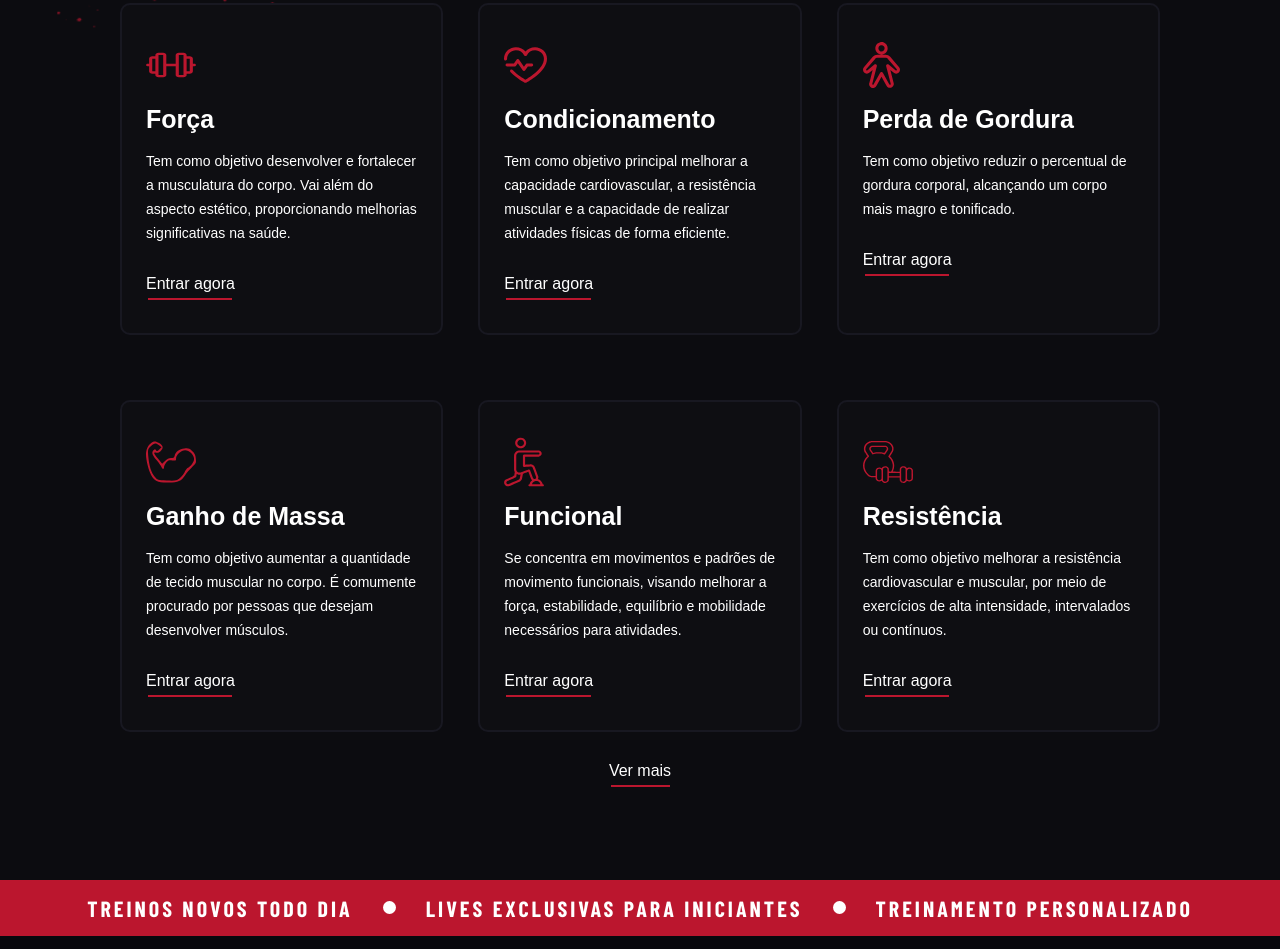
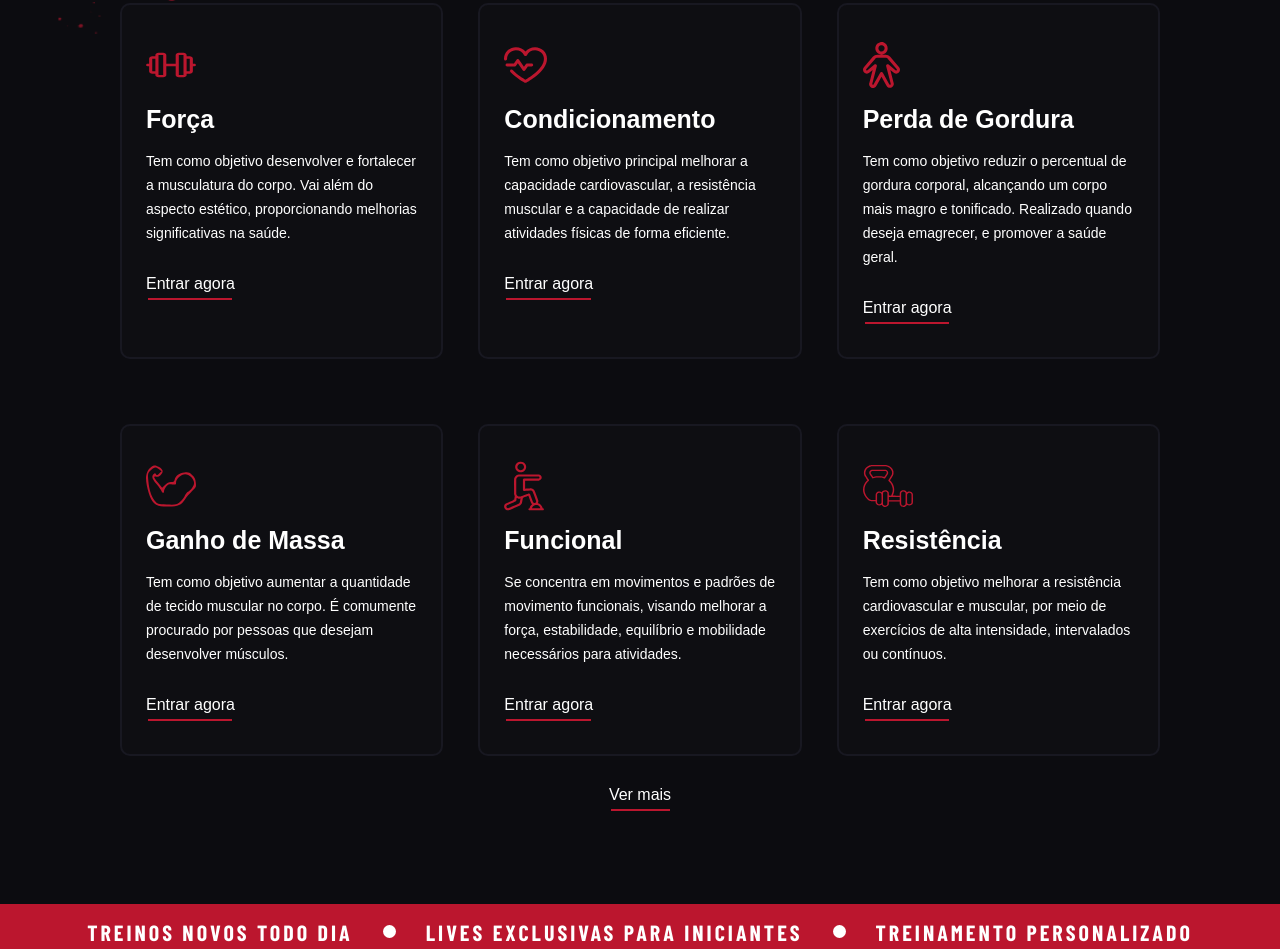
Before and after one commit to larisn/fit-core, a plain HTML site: page index.html in a window 1280 px wide. Shown: the part 1033-1982 px from the top of the page. Drawn offline with nearby package versions, Linux system fonts and the light colour scheme; a web font is replaced by a local one.

Commit message:
update programs

```diff
--- a/index.html
+++ b/index.html
@@ -176,7 +176,7 @@
             <img src="assets/img/icons/perda-de-gordura.svg" alt="icon perda de gordura" style="width: 37px;">
             <h2>Perda de Gordura</h2>
             <p>
-              Tem como objetivo reduzir o percentual de gordura corporal, alcançando um corpo mais magro e tonificado.
+              Tem como objetivo reduzir o percentual de gordura corporal, alcançando um corpo mais magro e tonificado. Realizado quando deseja emagrecer, e promover a saúde geral.
             </p>
             <a href="#">Entrar agora</a>
           </article>
```
